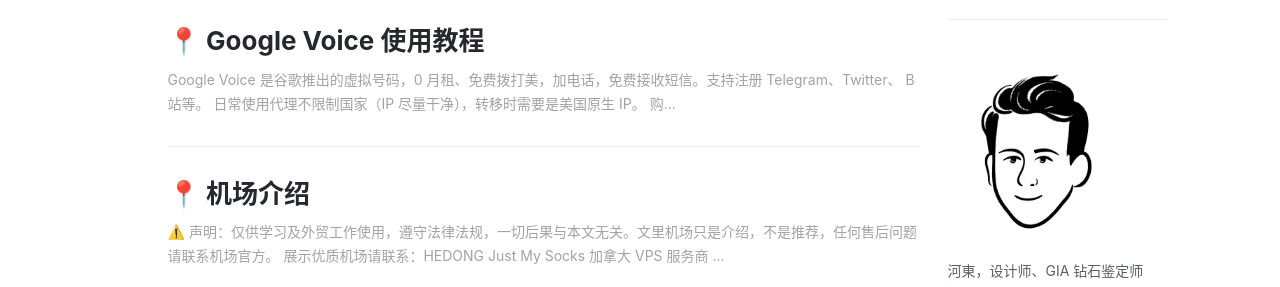
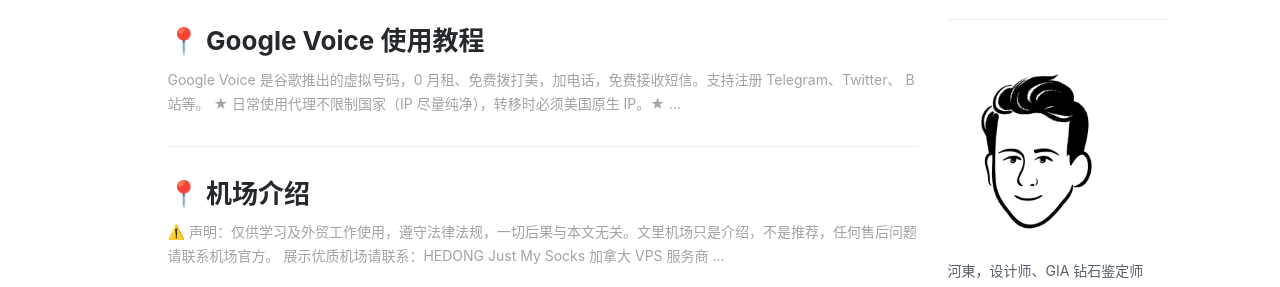
Before and after one commit to ssnhd/ssnhd.github.io, a Jekyll site: the page built from index.html, in a window 1280 px wide and 900 px high, scrolled down 407 px. Shown: the part 189-476 px from the top of the window. Built offline with Jekyll 4.4.1, drawn with Linux system fonts in a browser that asks for light colours; nearby versions of some CDN libraries; the list of posts is cut into pages by our own code; comment, search, counter and statistics services are not loaded.

Commit message:
Update 2021-1-27-voice.md

```diff
--- a/_posts/2021-1-27-voice.md
+++ b/_posts/2021-1-27-voice.md
@@ -13,7 +13,7 @@
 
 Google Voice 是谷歌推出的虚拟号码，0 月租、免费拨打美，加电话，免费接收短信。支持注册 Telegram、Twitter、 B 站等。
 
-日常使用代理不限制国家（IP 尽量干净），转移时需要是美国原生 IP。
+★ 日常使用代理不限制国家（IP 尽量纯净），转移时必须美国原生 IP。★
 
 ## 购买 Google Voice
 优质 Google Voice、Gmail 、Apple ID（美国/日本/韩国/香港/台湾/土耳其等）。
```
